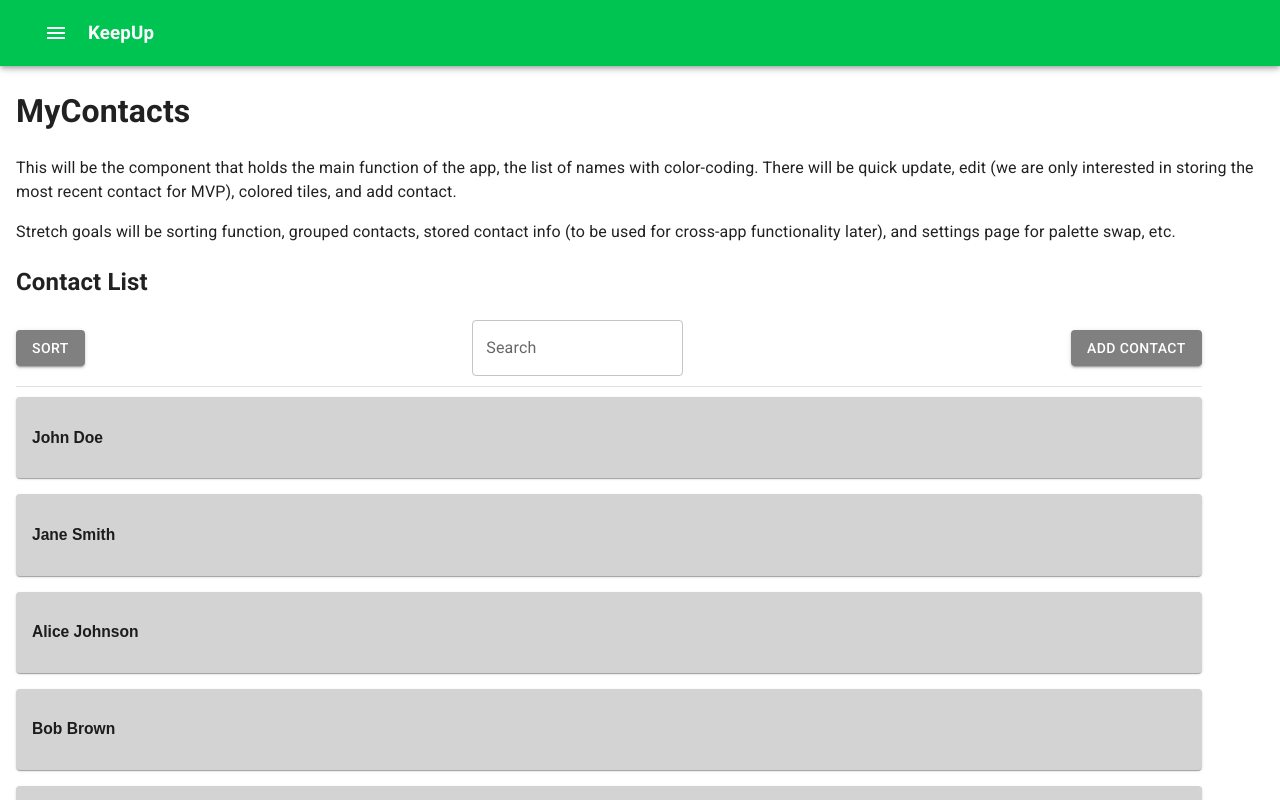
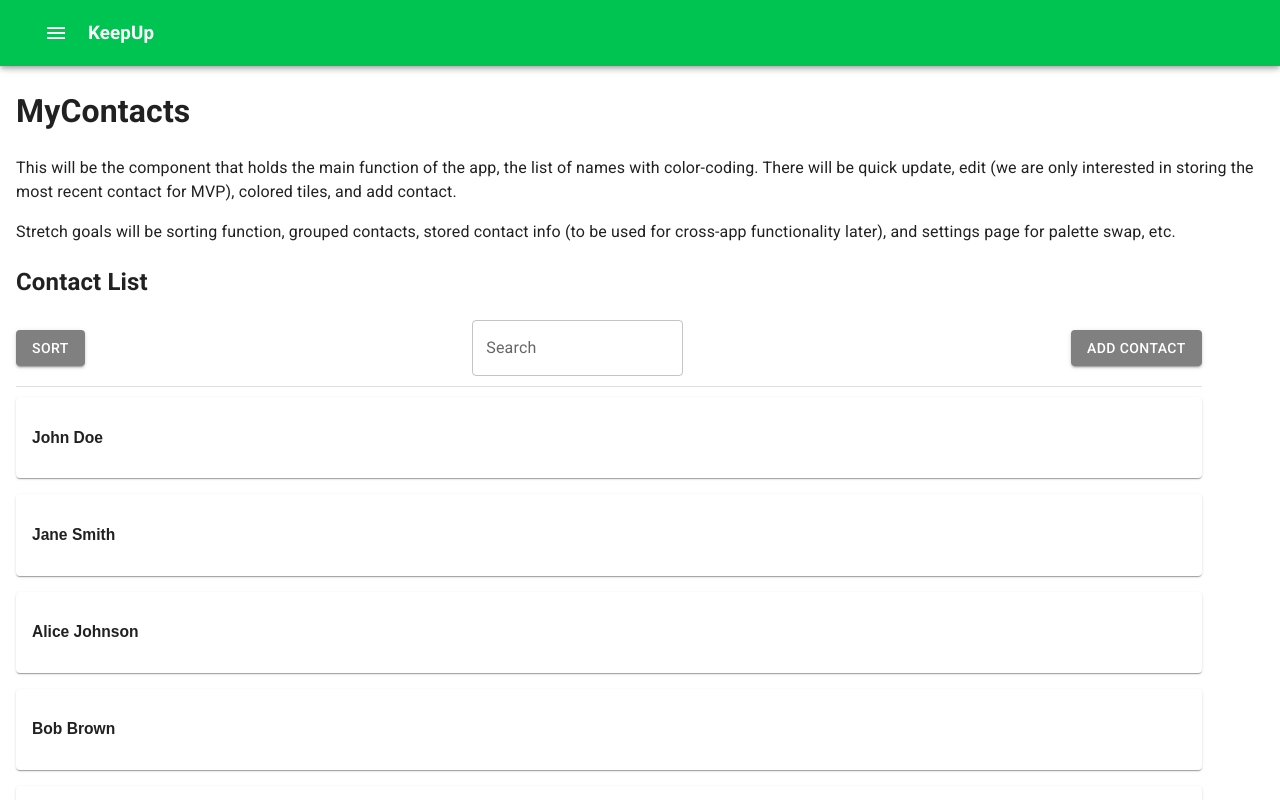
Before and after one commit to missfionajean/keepup-social-tracker, a React (Vite) app in the folder front-end/: page / in a window 1280 px wide. Shown: the top 800 px of the page. Built offline with nearby package versions, Linux system fonts and the light colour scheme.

Commit message:
started conditional backgroundColor rendering based on dateDifference

```diff
--- a/front-end/src/components/MyContacts.tsx
+++ b/front-end/src/components/MyContacts.tsx
@@ -1,7 +1,7 @@
 // imports React and ReactDOM for rendering components
 import React from "react";
 
-//
+// imports needed functionality from luxon for date comparison
 import { DateTime } from "luxon";
 
 // imports for custom components
@@ -35,52 +35,52 @@ interface PaletteType {
 const sampleData = [
 	{
 		fullName: "John Doe",
-		lastContact: "2023-10-01",
+		lastContact: "2025-05-01",
 		frequency: "weekly",
 	},
 	{
 		fullName: "Jane Smith",
-		lastContact: "2023-09-15",
+		lastContact: "2025-05-01",
 		frequency: "monthly",
 	},
 	{
 		fullName: "Alice Johnson",
-		lastContact: "2023-08-20",
+		lastContact: "2025-05-01",
 		frequency: "yearly",
 	},
 	{
 		fullName: "Bob Brown",
-		lastContact: "2023-10-05",
+		lastContact: "2025-05-01",
 		frequency: "weekly",
 	},
 	{
 		fullName: "Charlie Black",
-		lastContact: "2023-09-10",
+		lastContact: "2025-05-01",
 		frequency: "monthly",
 	},
 	{
 		fullName: "Diana White",
-		lastContact: "2023-08-25",
+		lastContact: "2025-05-01",
 		frequency: "yearly",
 	},
 	{
 		fullName: "Eve Green",
-		lastContact: "2023-10-02",
+		lastContact: "2025-05-01",
 		frequency: "weekly",
 	},
 	{
 		fullName: "Frank Blue",
-		lastContact: "2023-09-12",
+		lastContact: "2025-05-01",
 		frequency: "monthly",
 	},
 	{
 		fullName: "Grace Yellow",
-		lastContact: "2023-08-30",
+		lastContact: "2025-05-01",
 		frequency: "yearly",
 	},
 	{
 		fullName: "Hank Red",
-		lastContact: "2023-10-03",
+		lastContact: "2025-05-01",
 		frequency: "weekly",
 	},
 ];
@@ -115,6 +115,25 @@ function MyContacts({ setPage, palette }: MyContactsProps) {
 			days: differenceInDays,
 		};
 	}
+
+    // function to get the priority of the contact based on the last contact date
+	function getPriority(contact: any): keyof PaletteType {
+        const lastContactDate = new Date(contact.lastContact);
+        const daysSinceLastContact = dateDifference(currentDate, lastContactDate).days;
+
+        // return priority based on number of days since last contact
+        if (daysSinceLastContact >= 60) {
+            return "urgent";
+        } else if (daysSinceLastContact >= 30) {
+            return "high";
+		} else if (daysSinceLastContact >= 15) {
+			return "medium";
+		} else if (daysSinceLastContact >= 7) {
+			return "low";
+        } else {
+            return "none";
+        }
+    }
 
 	return (
 		<>
@@ -178,7 +197,9 @@ function MyContacts({ setPage, palette }: MyContactsProps) {
 								<Card
 									sx={{
 										backgroundColor:
-											"lightgray",
+											selectedCard === index
+                                                ? palette[getPriority(contact)]
+                                                : "white",
 										width: "95%",
 									}}
 								>
```
